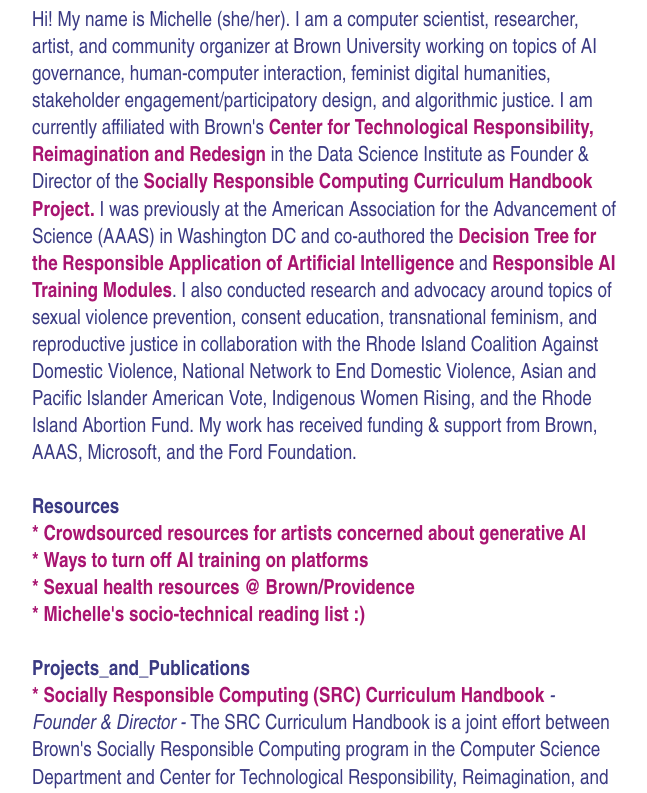
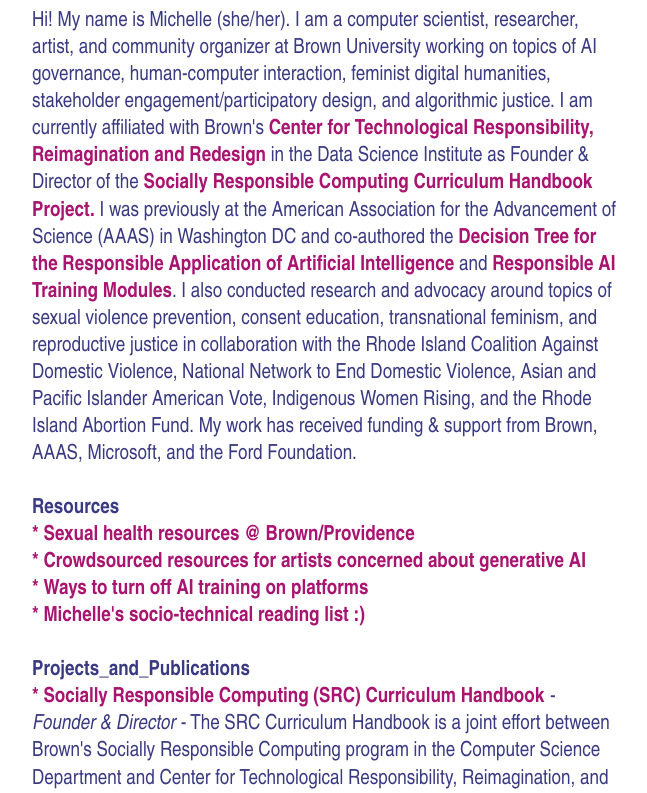
Before and after one commit to michelle-ding/michelle-ding.github.io, a React (Create React App) app: page / in a window 1280 px wide. Shown: the part 371-1164 px from the top of the page, without its empty margins (472-1119 px from the left). Built offline with nearby package versions, Linux system fonts and the light colour scheme; the HTML template or start-up script is replaced by a standard one.

Commit message:
resources edit

```diff
--- a/src/Body.tsx
+++ b/src/Body.tsx
@@ -329,15 +329,16 @@
         <div id="Resources">
             <b id="header">{'Resources'}</b>
             <br></br>
+            <a target="_blank" id="ref" href="https://docs.google.com/spreadsheets/d/1gFWBW6Rpf4hPpQjtSzE5BQq8XuPLcz6yEx2yB5_uCjY/edit?usp=sharing">
+                * Sexual health resources @ Brown/Providence</a>
+                <br></br>
             <a target="_blank" id="ref" href="https://docs.google.com/spreadsheets/d/1XL17SFOEy12K_yALJxL9mgCyD2IAn6MTO9eB6iyb05c/edit?usp=sharing">
                 * Crowdsourced resources for artists concerned about generative AI</a>
                 <br></br>
                 <a target="_blank" id="ref" href="https://docs.google.com/spreadsheets/d/1eiZKnNeeQlvr4NaVOwCfhpNAaEr7lp-kELyvfjCZS64/edit?usp=sharing">
                 * Ways to turn off AI training on platforms</a>
                 <br></br>
-                <a target="_blank" id="ref" href="https://docs.google.com/spreadsheets/d/1gFWBW6Rpf4hPpQjtSzE5BQq8XuPLcz6yEx2yB5_uCjY/edit?usp=sharing">
-                * Sexual health resources @ Brown/Providence</a>
-                <br></br>
+
                 <a target="_blank" id="ref" href="https://www.goodreads.com/review/list/181978928-michelle?order=d&shelf=michelles_sociotech_recs&sort=date_added">
                 * Michelle's socio-technical reading list :)</a>
 
```
